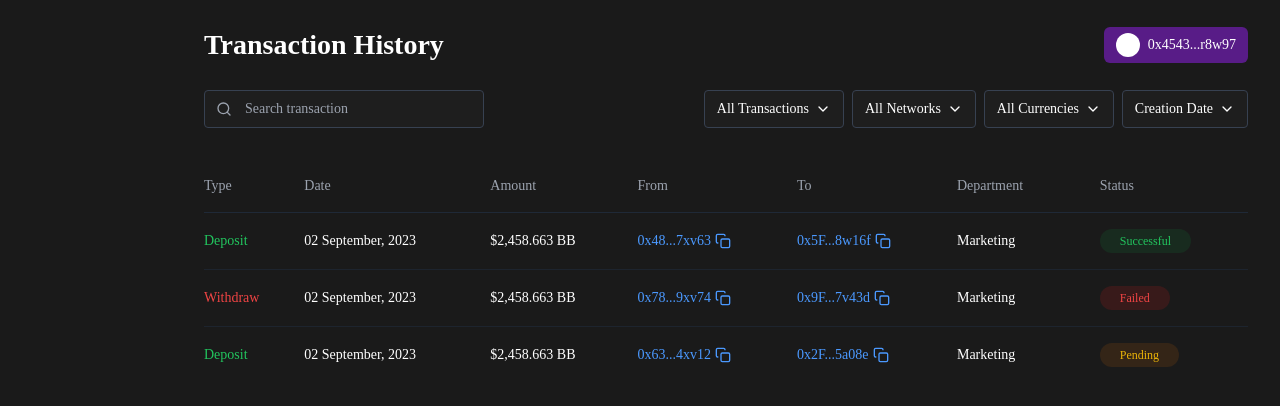
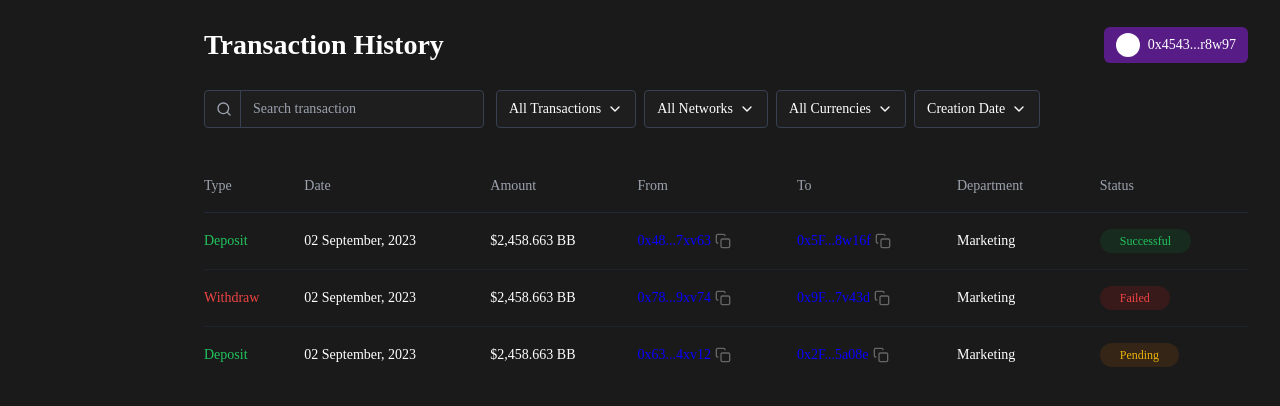
Before and after one commit to SafeVault/adam-frontend, a React (Vite) app: page /transactions in a window 1280 px wide. Shown: the top 406 px of the page. Built offline with nearby package versions, Linux system fonts and the light colour scheme; a web font is replaced by a local one.

Commit message:
Fix remaining UI details: search bar, wallet addresses, and copy icon

```diff
--- a/src/components/transactions/TransactionHistory.tsx
+++ b/src/components/transactions/TransactionHistory.tsx
@@ -57,14 +57,14 @@ const mockTransactions: Transaction[] = [
 export const TransactionHistory = () => {
   const [transactions] = useState<Transaction[]>(mockTransactions);
 
-  // Custom copy icon matching the design
+  // Custom copy icon matching the design with deep grey color
   const CopyIcon = () => (
     <svg
       width="16"
       height="16"
       viewBox="0 0 24 24"
       fill="none"
-      stroke="currentColor"
+      stroke="#666666"
       strokeWidth="2"
       className="ml-1 cursor-pointer"
     >
@@ -91,15 +91,17 @@ export const TransactionHistory = () => {
         </div>
 
         {/* Filters and search */}
-        <div className="flex flex-wrap justify-between gap-3 mb-8">
+        <div className="flex items-center flex-wrap gap-3 mb-8">
           <div className="relative">
-            <div className="absolute inset-y-0 left-3 flex items-center pointer-events-none">
-              <Search className="h-4 w-4 text-gray-400" />
+            <div className="absolute inset-y-0 left-0 flex items-center">
+              <div className="flex items-center h-full pl-3 pr-2 border-r border-gray-700">
+                <Search className="h-4 w-4 text-gray-400" />
+              </div>
             </div>
             <input
               type="text"
               placeholder="Search transaction"
-              className="w-[280px] pl-10 pr-4 py-2 bg-[#1E1E1E] border border-gray-700 rounded text-white text-sm focus:outline-none"
+              className="w-[280px] pl-12 pr-4 py-2 bg-[#1E1E1E] border border-gray-700 rounded text-white text-sm focus:outline-none"
             />
           </div>
 
@@ -156,14 +158,14 @@ export const TransactionHistory = () => {
                     {transaction.amount}
                   </TableCell>
                   <TableCell className="py-4">
-                    <div className="flex items-center text-[#4B99FF]">
-                      {transaction.from}
+                    <div className="flex items-center">
+                      <span className="text-[#0900FF]">{transaction.from}</span>
                       <CopyIcon />
                     </div>
                   </TableCell>
                   <TableCell className="py-4">
-                    <div className="flex items-center text-[#4B99FF]">
-                      {transaction.to}
+                    <div className="flex items-center">
+                      <span className="text-[#0900FF]">{transaction.to}</span>
                       <CopyIcon />
                     </div>
                   </TableCell>
```
